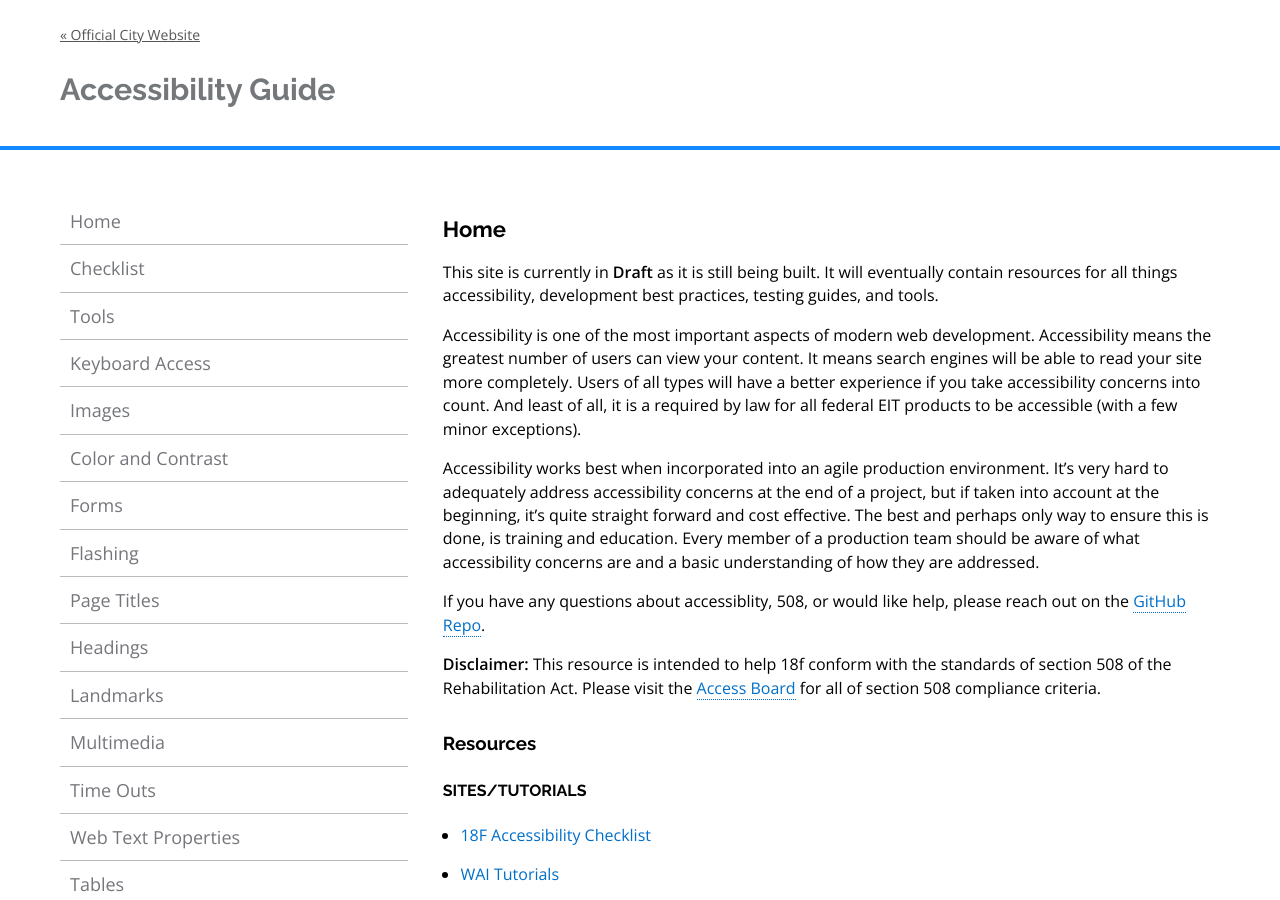
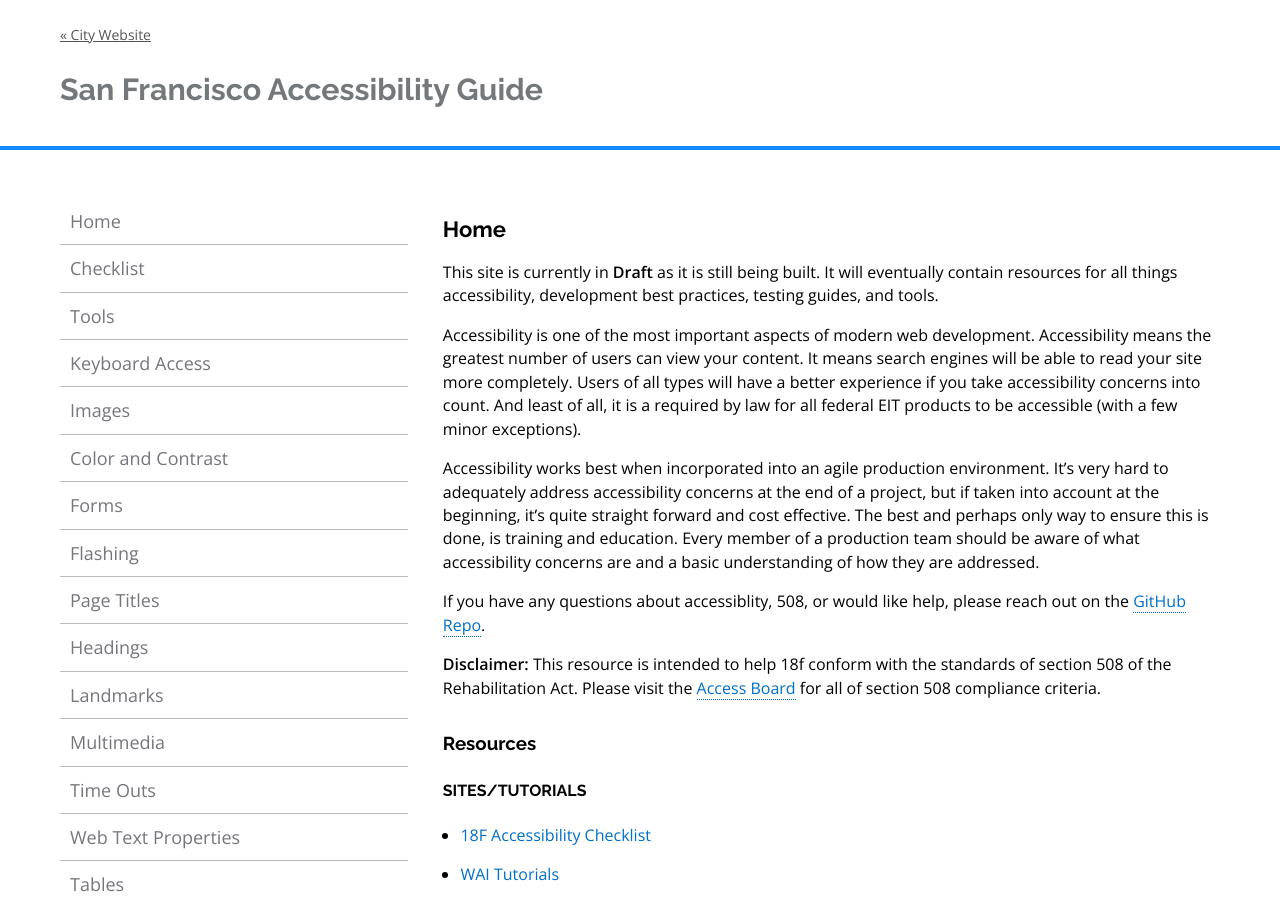
Before and after one commit to MODsf/MODsf.github.io, a Jekyll site: the page built from index.md, in a window 1280 px wide and 900 px high. Built offline with Jekyll 4.4.1, drawn with Linux system fonts in a browser that asks for light colours; nearby versions of some CDN libraries; library files that are not in the unit come from our copies; Markdown is read by kramdown in place of the engine named in the settings.

Commit message:
add San Francisco to title

```diff
--- a/_config.yml
+++ b/_config.yml
@@ -1,5 +1,5 @@
 markdown: redcarpet
-name: Accessibility Guide
+name: San Francisco Accessibility Guide
 exclude:
   - /vendor
 
@@ -92,7 +92,7 @@ repos:
 
 back_link:
   url: "https://sfgov.org"
-  text: Official City Website
+  text: City Website
 
 defaults:
   -
```
